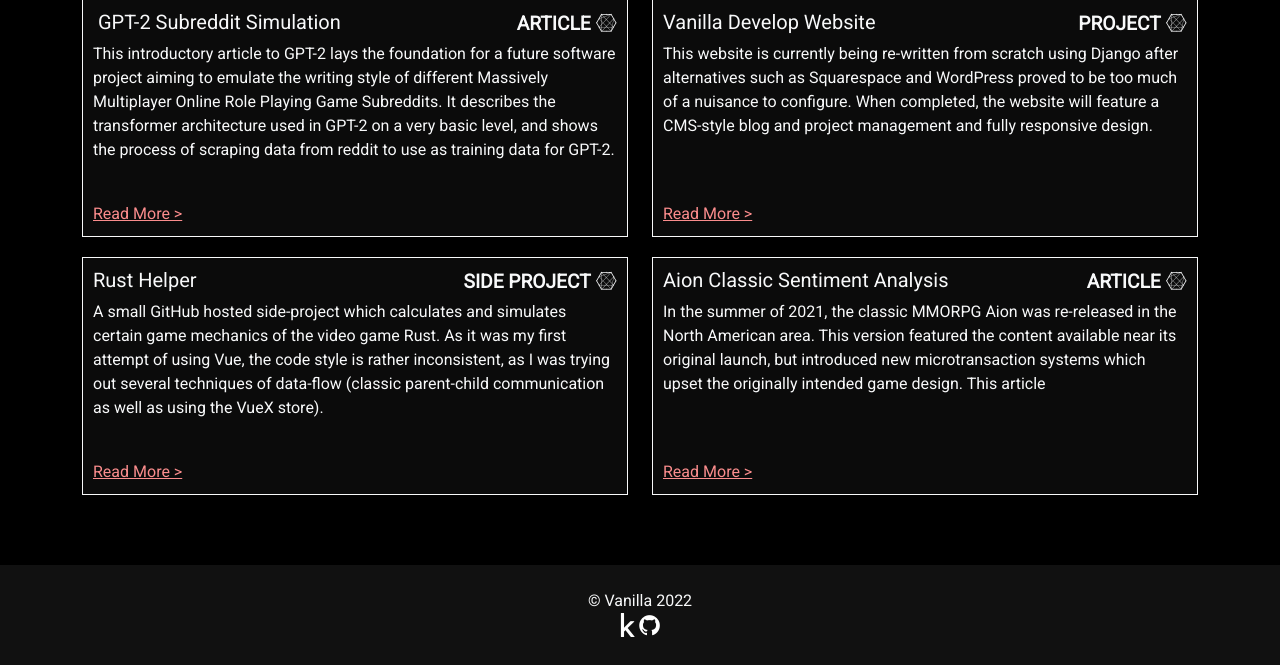
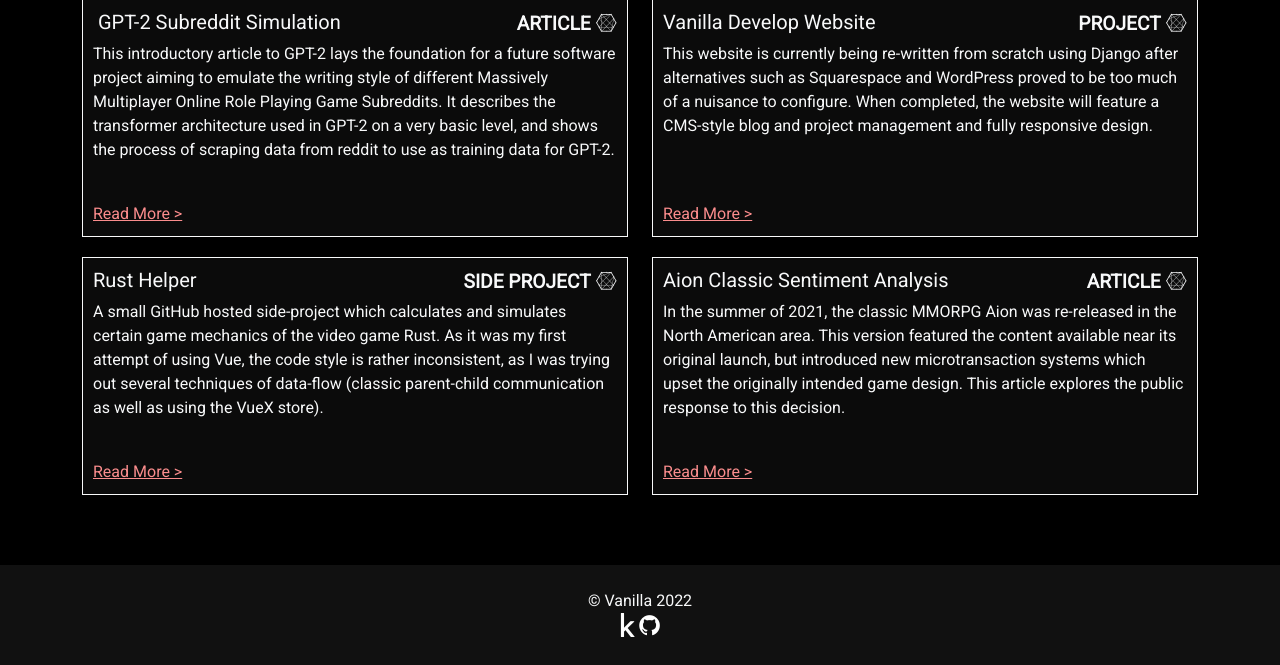
Before and after one commit to VanillaDevelop/VanillaDev, a Django app: page / in a window 1280 px wide. Shown: the part 2531-3196 px from the top of the page. Run offline with Django 3.2, Linux system fonts and the light colour scheme; some libraries are stand-ins or nearby versions.

Commit message:
Finish Sentence lol

```diff
--- a/vanilladev/home/templates/home/index.html
+++ b/vanilladev/home/templates/home/index.html
@@ -102,7 +102,7 @@
                         <div class="d-flex justify-content-between">
                             <h5>Aion Classic Sentiment Analysis</h5><span><strong>ARTICLE&nbsp;</strong><i class="fab fa-connectdevelop"></i></span>
                         </div>
-                        <p>In the summer of 2021, the classic MMORPG Aion was re-released in the North American area. This version featured the content available near its original launch, but introduced new microtransaction systems which upset the originally intended game design. This article</p>
+                        <p>In the summer of 2021, the classic MMORPG Aion was re-released in the North American area. This version featured the content available near its original launch, but introduced new microtransaction systems which upset the originally intended game design. This article explores the public response to this decision.</p>
                     </div><a class="link-readmore" href="#">Read More &gt;</a>
                 </div>
             </div>
```
Also changed, not shown: 1 other file.
